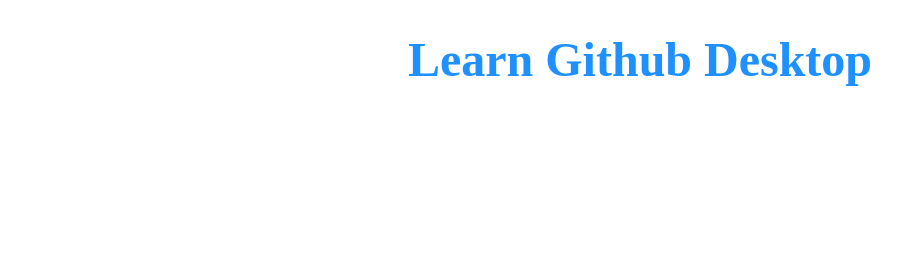
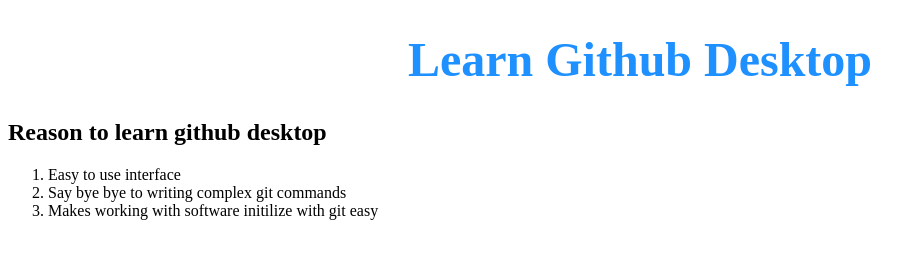
Before and after one commit to mastertbal/gitfive, a plain HTML site: page index.html in a window 1280 px wide. Shown: the whole page, without its empty margins (0-923 px from the left). Drawn offline with Linux system fonts and the light colour scheme.

Commit message:
Update index.html

```diff
--- a/index.html
+++ b/index.html
@@ -8,5 +8,11 @@
 </head>
 <body>
     <h1>Learn Github Desktop</h1>
+    <h2>Reason to learn github desktop</h2>
+    <ol>
+        <li>Easy to use interface</li>
+        <li>Say bye bye to writing complex git commands</li>
+        <li>Makes working with software initilize with git easy</li>
+    </ol>
 </body>
 </html>
```
